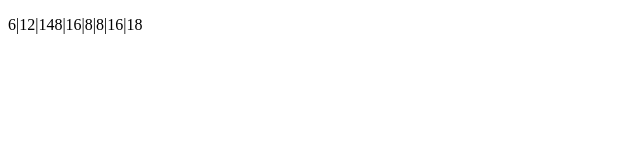
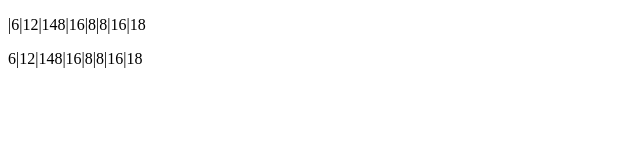
Before and after one commit to sksalman0425/JavaScript-practice2, a plain HTML site: page day16/array-map.html in a window 1280 px wide. Shown: the whole page, without its empty margins (0-640 px from the left). Drawn offline with Linux system fonts and the light colour scheme.

Commit message:
changes done in day 16

```diff
--- a/day16/array-map.html
+++ b/day16/array-map.html
@@ -7,21 +7,24 @@
     <title>Document</title>
   </head>
   <body>
-    <p id="demo"></p>
+    <p id="demo1"></p>
+    <p id="demo2"></p>
     <script>
       const numbers1 = [3, 6, 74, 8, 4, 4, 8, 9];
       let txt = "";
       const numbers2 = numbers1.map(myFunction);
       function myFunction(value, i) {
-        console.log("value", value, i);
-        txt += "|" + 2 * value;
+        //console.log("value", value, i);
+        txt += "|" + 2 * value;//here we appending array value in txt variable.
         console.log("txt", txt);
 
         return 2 * value;
       }
-      console.log("numbers1::", numbers1);
-      console.log("numbers2::", numbers2);
-      document.getElementById("demo").innerHTML = txt.slice(1);
+      //when map() used new-array.length=old-array.length
+      console.log("numbers1::", numbers1);// existing array is not changed
+      console.log("numbers2::", numbers2);//new array created with modification
+      document.getElementById("demo1").innerHTML = txt;
+      document.getElementById("demo2").innerHTML = txt.slice(1);//remove first element from array
     </script>
   </body>
 </html>
```
Also changed, not shown: day15/arrayiterationExampl.html (+6 -1 lines), day16/array-filter.html (+1 -0 lines), day16/array-reduce.html (+33 -16 lines).
